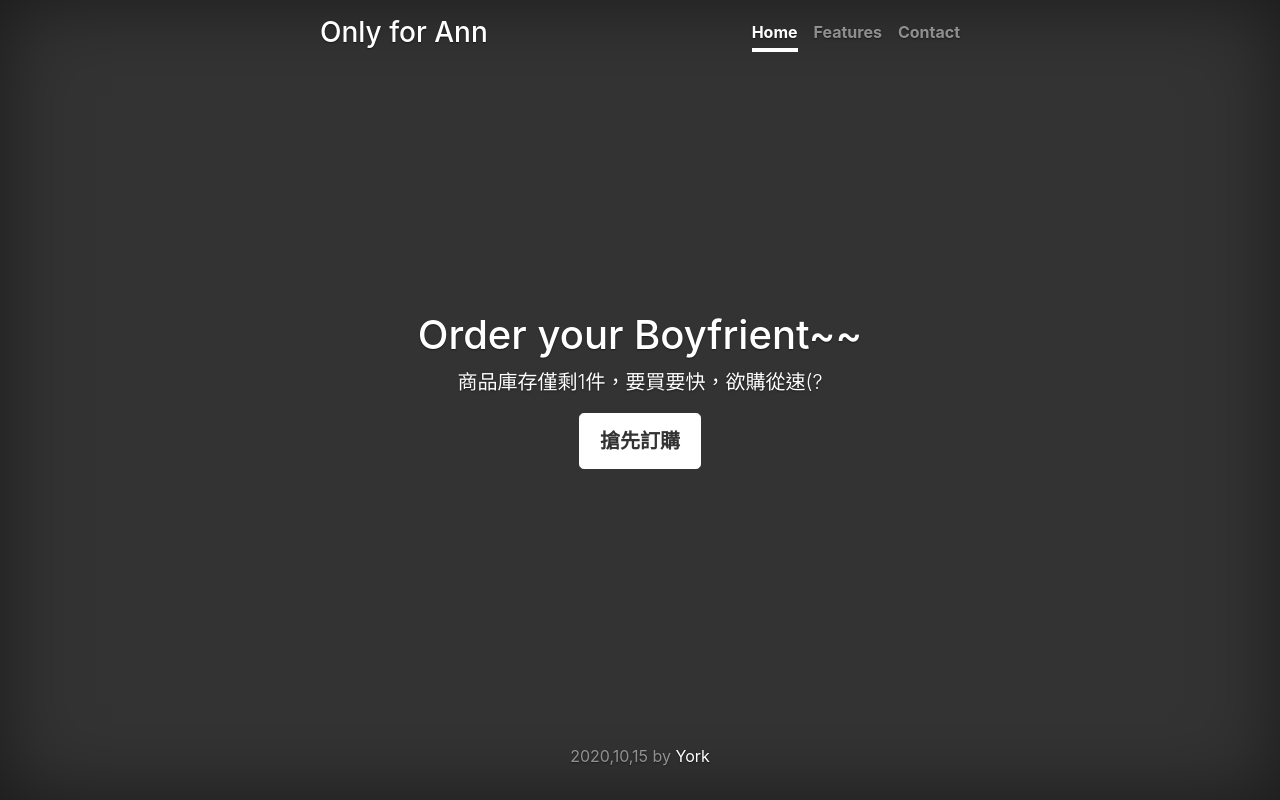
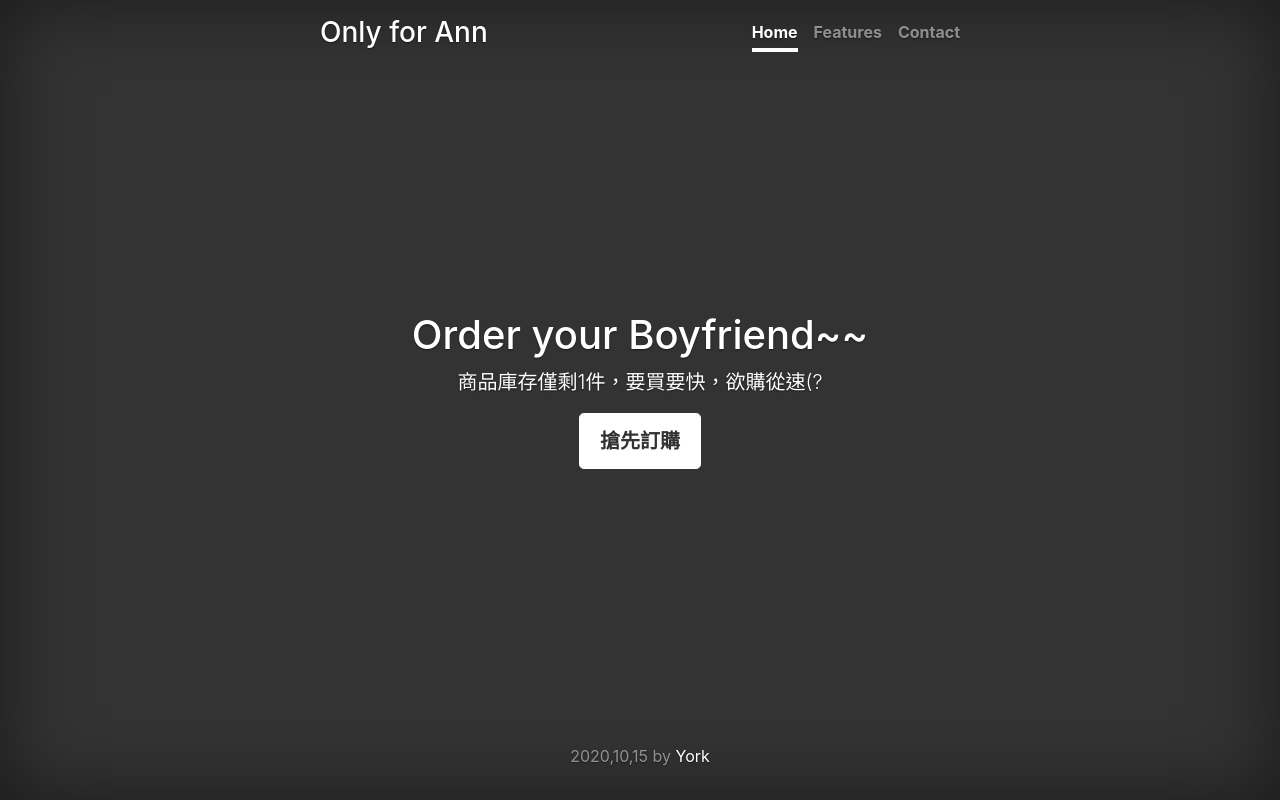
Before and after one commit to york20830/HeartProject, a plain HTML site: page index.html in a window 1280 px wide. Drawn offline with nearby package versions, Linux system fonts and the light colour scheme.

Commit message:
Update index.html

```diff
--- a/index.html
+++ b/index.html
@@ -45,7 +45,7 @@
         </header>
 
         <main role="main" class="inner cover">
-            <h1 class="cover-heading">Order your Boyfrient~~</h1>
+            <h1 class="cover-heading">Order your Boyfriend~~</h1>
             <p class="lead">
                 {{ !btnCheck?'商品庫存僅剩1件，要買要快，欲購從速(?':'商品庫存僅剩0件，請洽系統管理員(?'}}
             </p>
```
